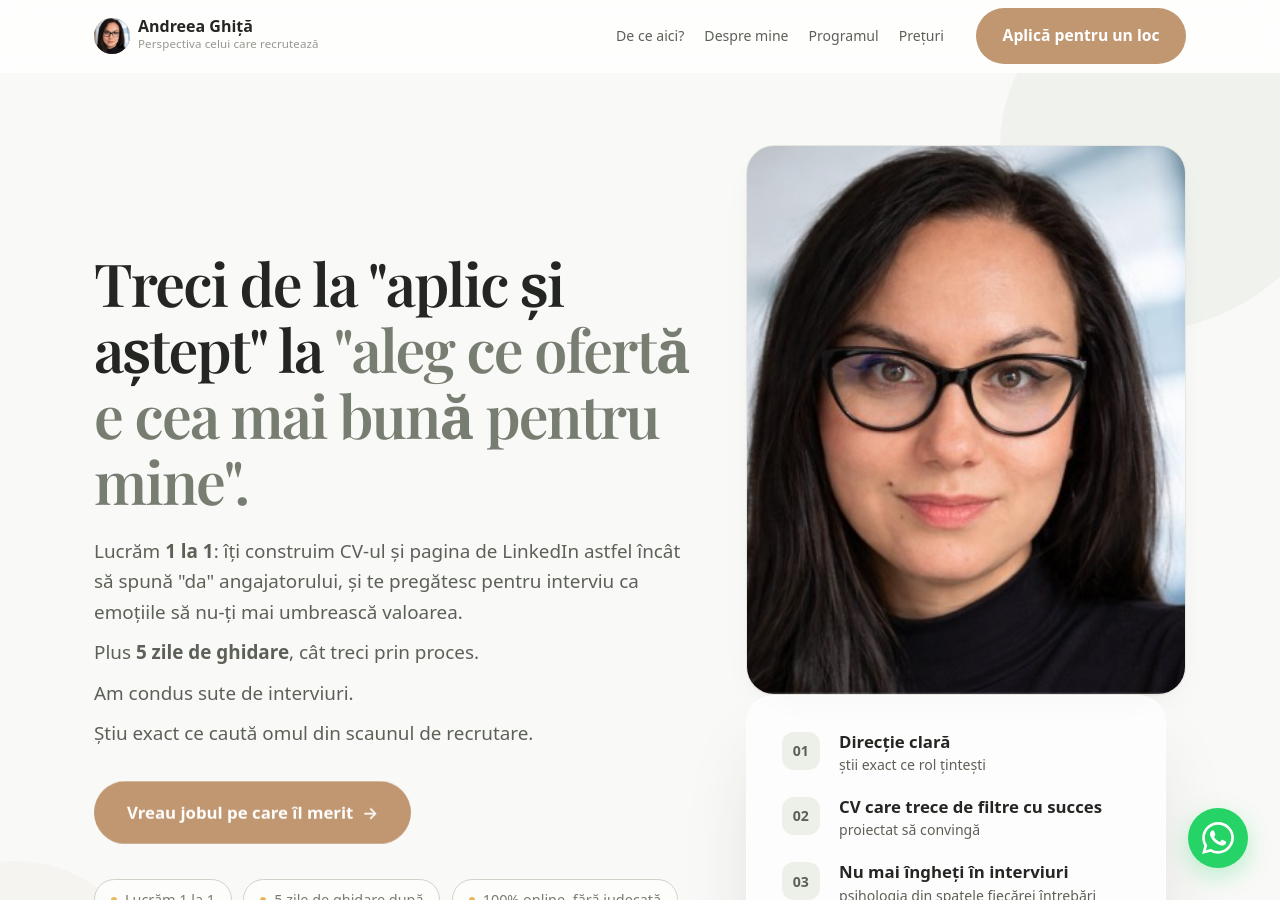
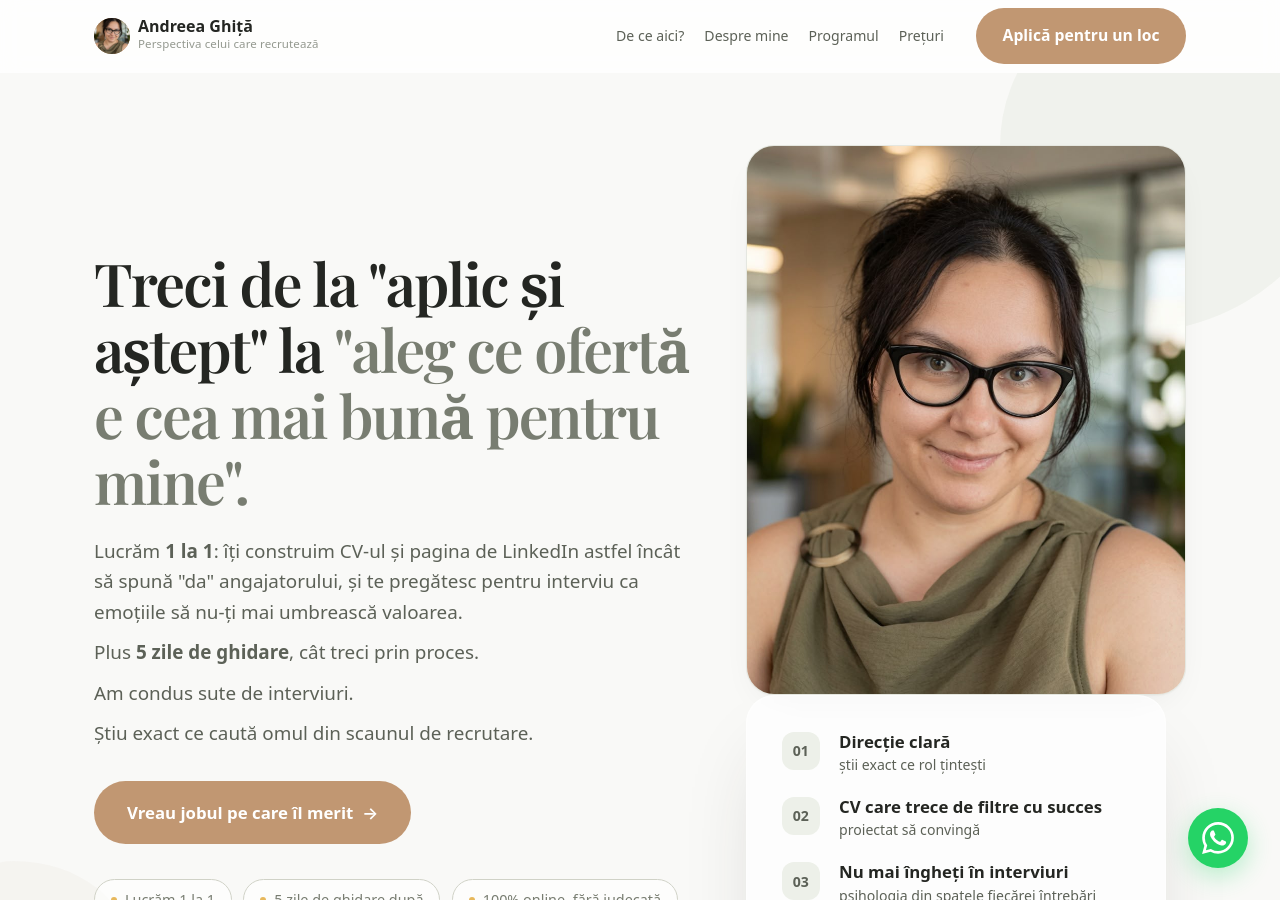
Before and after one commit to becoming-space/becoming-space, a Jekyll site: the page built from index.html, in a window 1280 px wide and 900 px high. Built offline with Jekyll 4.4.1, drawn with Linux system fonts in a browser that asks for light colours; some web fonts are replaced.

Commit message:
new photo

```diff
--- a/_includes/about.html
+++ b/_includes/about.html
@@ -5,7 +5,7 @@
       <div class="blob" style="width:160px;height:160px;background:var(--sun-soft);top:-30px;left:-30px;opacity:.7">
       </div>
       <div class="portrait-card">
-        <img src="{{ '/assets/images/andreea.jpg' | relative_url }}" style="width:100%;height:100%;object-fit:cover" alt="{{ site.author.name }}">
+        <img src="{{ '/assets/images/andreea.jpeg' | relative_url }}" style="width:100%;height:100%;object-fit:cover" alt="{{ site.author.name }}">
       </div>
     </div>
     <div class="about-body">
--- a/_includes/footer.html
+++ b/_includes/footer.html
@@ -2,7 +2,7 @@
   <div class="wrap foot-inner">
     <a class="brand" href="/">
       <span class="monogram" aria-hidden="true">
-        <img src="{{ '/assets/images/andreea.jpg' | relative_url }}" style="width:100%;height:100%;object-fit:cover;border-radius: 50px;" alt="{{ site.author.name }}">
+        <img src="{{ '/assets/images/andreea.jpeg' | relative_url }}" style="width:100%;height:100%;object-fit:cover;border-radius: 50px;" alt="{{ site.author.name }}">
       </span>
       <span>
         <b>{{ site.author.name }}</b>
--- a/_includes/hero.html
+++ b/_includes/hero.html
@@ -30,7 +30,7 @@
     </div>
     <div class="hero-visual hero-rise" style="--i:3">
       <div class="portrait-card">
-        <img src="{{ '/assets/images/andreea.jpg' | relative_url }}" style="width:100%;height:100%;object-fit:cover" alt="{{ site.author.name }}">
+        <img src="{{ '/assets/images/andreea.jpeg' | relative_url }}" style="width:100%;height:100%;object-fit:cover" alt="{{ site.author.name }}">
       </div>
       <div class="hero-card">
         <div class="hc-row"><span class="hc-icon">01</span><span><b>Direcție clară</b><span>știi exact ce rol
--- a/_includes/nav.html
+++ b/_includes/nav.html
@@ -2,7 +2,7 @@
   <div class="wrap nav-inner">
     <a class="brand" href="/" aria-label="Acasă">
       <span class="monogram" aria-hidden="true">
-        <img src="{{ '/assets/images/andreea.jpg' | relative_url }}" style="width:100%;height:100%;object-fit:cover;border-radius: 50px;" alt="{{ site.author.name }}">
+        <img src="{{ '/assets/images/andreea.jpeg' | relative_url }}" style="width:100%;height:100%;object-fit:cover;border-radius: 50px;" alt="{{ site.author.name }}">
       </span>
       <span>
         <b>{{ site.author.name }}</b>
```
Also changed, not shown: assets/images/andreea.jpeg (added), 3 other files.
